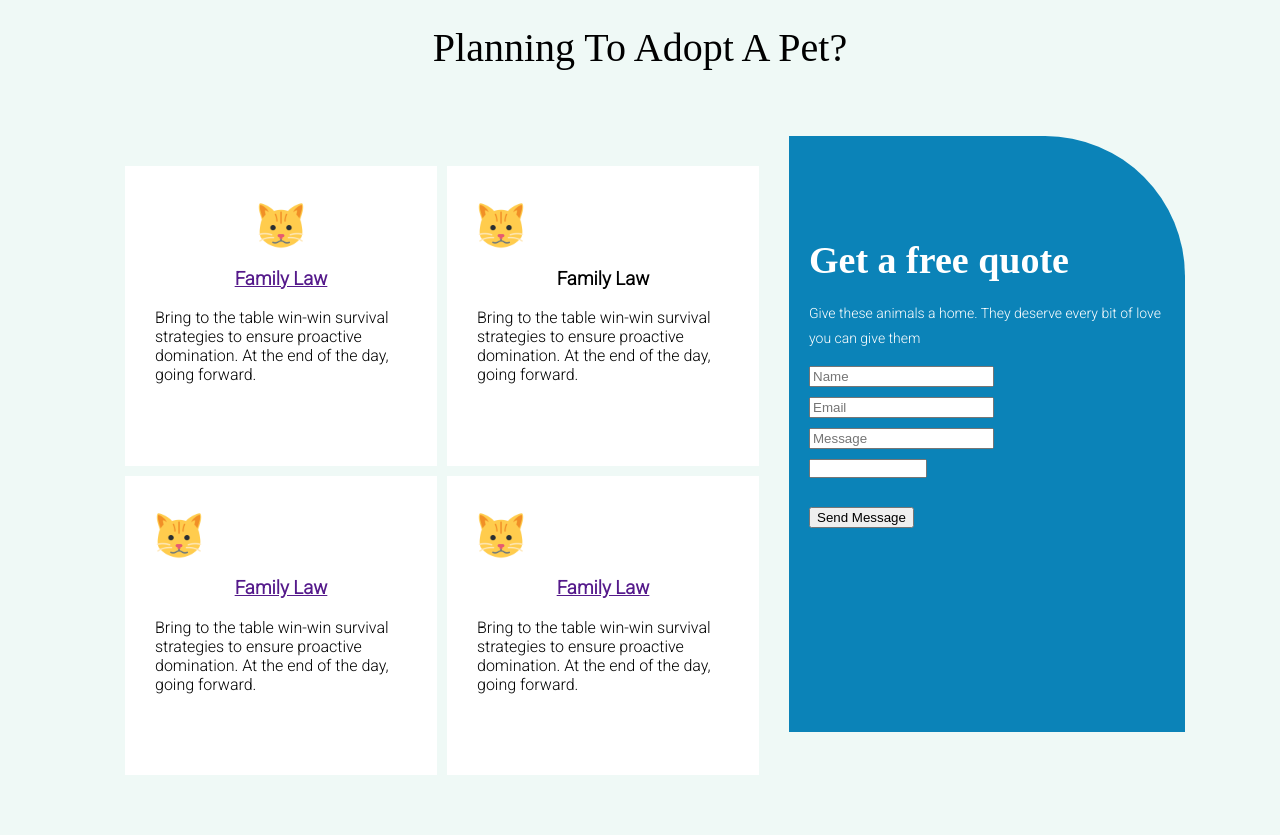
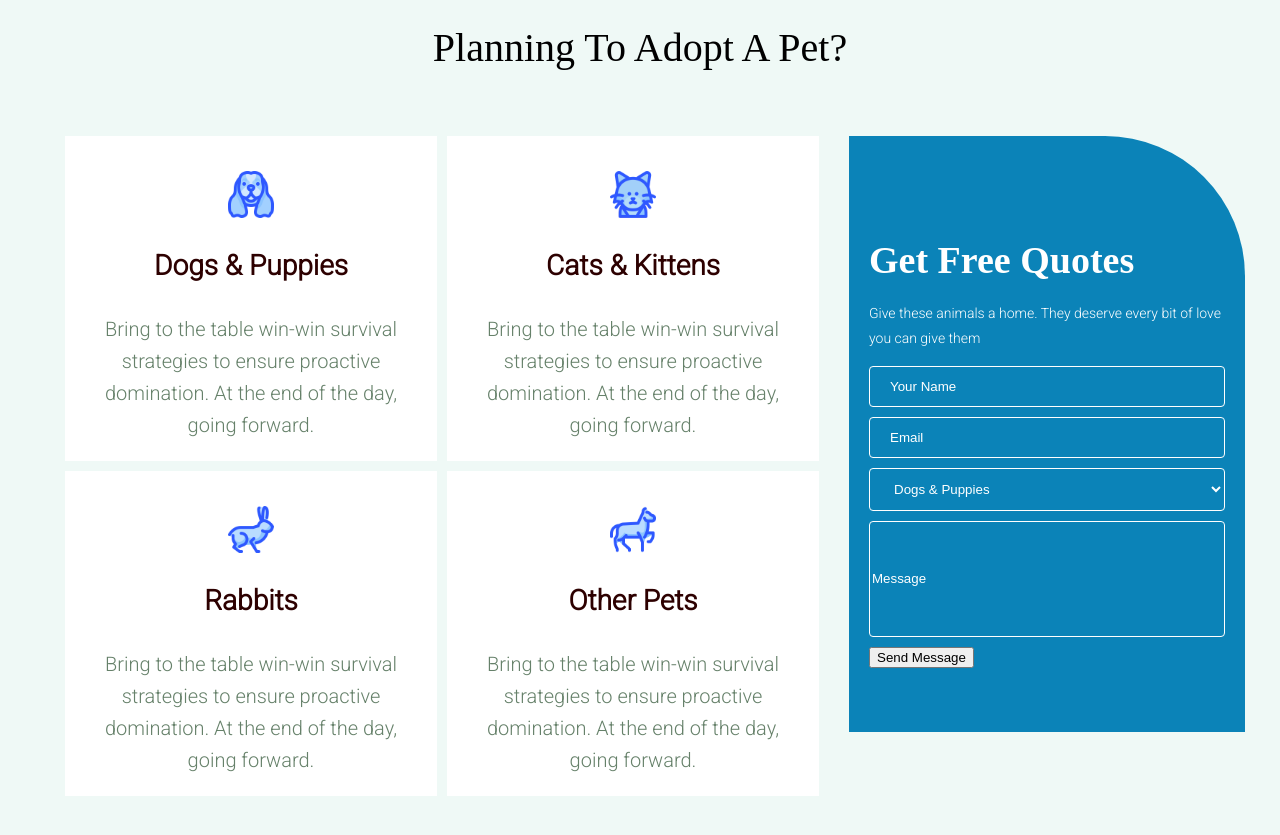
Before and after one commit to margaretboye/four-paws, a plain HTML site: page index.html in a window 1280 px wide. Shown: the part 1940-2775 px from the top of the page. Drawn offline with Linux system fonts and the light colour scheme; a web font is replaced by a local one.

Commit message:
This commit will show new changes made to the forms

```diff
--- a/css/styles.css
+++ b/css/styles.css
@@ -54,7 +54,7 @@ body {
 
 }
 
-#logo{
+#logo {
     width: 10%;
 }
 
@@ -63,7 +63,7 @@ body {
     color: black;
 }
 
-.list-items span{
+.list-items span {
     font-size: 18px;
 }
 
@@ -87,8 +87,8 @@ body {
     font-size: 16px;
 }
 
-.head{
-    width:100vw ;
+.head {
+    width: 100vw;
 
 
 }
@@ -99,9 +99,8 @@ body {
     width: 100%;
     height: 12vh;
     background-color: #fff;
-    /* position: fixed; */
-    ;
-    /* overflow: hidden; */
+    /* position: fixed;
+    z-index: 9999; */
 }
 
 .nav-bar-left {
@@ -114,7 +113,7 @@ body {
 .nav-bar-right {
     display: flex;
     align-items: center;
-    align-content: center ;
+    align-content: center;
     margin-left: 20px;
 }
 
@@ -163,7 +162,7 @@ body {
 }
 
 
-.hero{
+.hero {
     background-image: url(../assets/images/bg1.jpg);
     background-size: cover;
     background-position: center;
@@ -172,19 +171,19 @@ body {
     overflow: hidden;
 }
 
-.h1-hero{
+.h1-hero {
     font-size: 70px;
     margin: 0;
     color: #0B83B8;
 }
 
-.p-hero{
+.p-hero {
     font-size: 22px;
     color: #0B83B8;
 }
 
 
-#call span{
+#call span {
     border-bottom-width: 1px;
     border-bottom-style: dotted;
     border-bottom-color: #0B83B8;
@@ -192,7 +191,7 @@ body {
 
 }
 
-.hero-text{
+.hero-text {
     display: flex;
     flex-direction: column;
     margin-left: 30px;
@@ -200,11 +199,11 @@ body {
     padding-top: 80px;
 }
 
-.sec{
+.sec {
     padding: 120px 0;
 }
 
-#para{
+#para {
     font-size: 18px;
     color: #6B5A5A;
     font-weight: 300;
@@ -212,40 +211,40 @@ body {
     margin-bottom: 40px
 }
 
-.sec h2{
+.sec h2 {
     font-size: 40px;
 }
 
-.sec h3{
+.sec h3 {
     font-size: 24px;
 }
 
-#para p{
+#para p {
     font-size: 16px;
     line-height: 1.8;
     color: rgb(33, 37, 41);
     font-weight: 400;
 }
 
-#ceo span{
+#ceo span {
     font-size: 14px;
     font-weight: 400;
 }
 
-.container{
+.container {
     max-width: 1140px;
     /* height: 669px; */
     margin-right: auto;
     margin-left: auto;
 }
 
-.sub-container{
+.sub-container {
     display: flex;
     height: 669px;
     /* position: relative; */
 }
 
-.adopt-me{
+.adopt-me {
     margin: 0 0 0 95px;
 
 }
@@ -255,14 +254,14 @@ body {
 
 }
 
-.adopt-me img{
+.adopt-me img {
     width: 451px;
-height: 659px ;
+    height: 659px;
     border-radius: 140px 0 0 0;
 
 }
 
-.experience{
+.experience {
     background: #0B83B8;
     position: absolute;
     right: 2px;
@@ -274,7 +273,7 @@ border-radius: 140px 0 0 0;
 }
 
 
-.experience span{
+.experience span {
     font-size: 76px;
     font-weight: 900;
     line-height: 1;
@@ -284,7 +283,7 @@ border-radius: 140px 0 0 0;
 
 }
 
-.experience-p{
+.experience-p {
     font-size: 18px;
     padding: 0 19px;
     margin: 0;
@@ -293,16 +292,16 @@ color: #fff;
     line-height: 1.4;
 }
 
-.img-text{
+.img-text {
     margin: 0 0 0 95px;
 }
 
-.sec-1{
+.sec-1 {
     padding: 120px 0;
     background-color: rgba(216, 240, 233, 0.4);
 }
 
-.sec1-p{
+.sec1-p {
     text-align: center;
     font-weight: 300;
     line-height: 1.4;
@@ -310,29 +309,38 @@ line-height: 1.4;
     margin: 0 0 60px 0;
 }
 
-.grid-container{
+.grid-container {
     display: grid;
-    grid-template-columns: 312px 312px;
+    grid-template-columns: 1fr 1fr;
     row-gap: 10px;
     column-gap: 10px;
-    margin: 30px;
+    margin: 0 30px 30px 30px;
 }
 
 .test-div {
     text-align: center;
 }
 
-.animal-h3{
+.animal-h3 {
     text-align: center;
+
 }
 
-.sub-container{
+.animal-p {
+    text-align: center;
+    color: #66816A;
+    font-size: 20px;
+    font-weight: 300;
+    line-height: 1.6;
+}
+
+.sub-container {
     display: flex;
     margin: auto;
     justify-content: center;
 }
 
-.form-head h3{
+.form-head h3 {
     color: #fff;
     font-size: 38px;
     font-weight: 600;
@@ -340,18 +348,19 @@ line-height: 1.4;
     margin-bottom: 5px;
 }
 
-.form-head p{
+.form-head p {
     color: #fff;
     font-size: 14px;
     line-height: 1.8;
 }
 
-.form-div{
+.form-div {
     width: 356px;
     height: 516px;
     background-color: #0B83B8;
-    border-radius: 0 140px 0 0 ;
+    border-radius: 0 140px 0 0;
     padding: 60px 20px 20px 20px;
+    /* margin-left: 50px; */
 }
 
 /* .form-style input{
@@ -359,31 +368,94 @@ line-height: 1.4;
     width: 100%;
     background-color: #0B83B8;
     /* border: 1px solid rgba(251, 198, 20, 0.2); */
-    /* color: #fff; */
-*/
+/* color: #fff;
+    }*/
 
-#pets {
+/* #pets {
     height: 55px;
      /* #FBC614; */
-    width: 100%;
-}
+/* width: 100%; */
+/* }  */
 
-.test{
+.test {
     display: flex;
     flex-direction: column;
 }
 
-.form-items{
+.form-items {
     margin-bottom: 10px;
 }
 
-input [type=text], select{
+
+
+.animals-sec {
+    background: #fff;
+    padding: 35px 30px 0;
+    width: 312px;
+    height: 290px;
+    /* display: flex;
+    flex-direction: column; */
+}
+
+.animals-sec a {
+    text-decoration: none;
+    color: #2d0000;
+    font-size: 24px;
+    line-height: 1.4;
+    font-weight: 400;
+}
+
+.test-div img {
+    width: 15%;
+}
+
+#cat-icon {
+    color: #2E58FF;
+}
+
+/* input[type=text] */
+#name {
+    width: 100%;
+    padding: 12px 20px;
+    box-sizing: border-box;
+    border: 1px solid #fff;
+    border-radius: 4px;
+    background-color: #0B83B8;
     color: #fff;
 }
 
-.animals-sec{
-    background: #fff;
-    padding: 35px 30px 0;
-    /* display: flex;
-    flex-direction: column; */
+#email-form {
+    width: 100%;
+    padding: 12px 20px;
+    box-sizing: border-box;
+    border: 1px solid #fff;
+    border-radius: 4px;
+    background-color: #0B83B8;
+    color: #fff;
 }
+
+#message {
+    height: 116px;
+    resize: none;
+    width: 100%;
+    /* padding: 0 20px; */
+    box-sizing: border-box;
+    border: 1px solid #fff;
+    border-radius: 4px;
+    background-color: #0B83B8;
+    color: #fff;
+}
+
+::placeholder {
+    color: #fff;
+}
+
+#pets {
+    width: 100%;
+    padding: 12px 20px;
+    box-sizing: border-box;
+    border: 1px solid #fff;
+    border-radius: 4px;
+    background-color: #0B83B8;
+    color: #fff;
+}
--- a/index.html
+++ b/index.html
@@ -13,10 +13,15 @@
     <!-- link below is for my google font used -->
     <link href="https://fonts.googleapis.com/css2?family=Baskervville&family=Roboto:wght@300&display=swap"
         rel="stylesheet">
+        <!-- link below is favicon for cat icons -->
     <link rel="apple-touch-icon" sizes="180x180" href="/apple-touch-icon.png">
     <link rel="icon" type="image/png" sizes="32x32" href="/favicon-32x32.png">
     <link rel="icon" type="image/png" sizes="16x16" href="/favicon-16x16.png">
     <link rel="manifest" href="/site.webmanifest">
+    <!-- <a href="https://www.freepik.com/search">Icon by Vitaly Gorbachev</a>
+     <a href="https://www.flaticon.com/free-icons/wild-animals" title="wild animals icons">Wild animals icons created by Vitaly Gorbachev - Flaticon</a>-->
+    <!-- <a href="https://www.freepik.com/search#uuid=ed2a08ee-6827-4838-826b-9ab6c6d55742">Icon by Vitaly Gorbachev</a>
+     <a href="https://www.flaticon.com/free-icons/horse" title="horse icons">Horse icons created by Vitaly Gorbachev - Flaticon</a> -->
 </head>
 
 <body>
@@ -98,32 +103,40 @@
                     <div class="grid-container">
                         <div class="animals-sec">
                             <div class="test-div">
-                                <img src="./assets/icons/favicon.ico" alt="">
+                                <img src="./assets/icons/dog-icon.png" alt="">
                             </div>
                             <a href="">
-                                <h3 class="animal-h3">Family Law</h3>
+                                <h3 class="animal-h3">Dogs & Puppies</h3>
                             </a>
                             <p class="animal-p">Bring to the table win-win survival strategies to ensure proactive domination. At the end
                                 of the day, going forward.</p>
                         </div>
                         <div class="animals-sec">
-                            <img src="./assets/icons/favicon.ico" alt="">
-                            <h3 class="animal-h3">Family Law</h3>
-                            <p class="animal-p">Bring to the table win-win survival strategies to ensure proactive domination. At the end
-                                of the day, going forward.</p>
-                        </div>
-                        <div class="animals-sec">
-                            <img src="./assets/icons/favicon.ico" alt="">
+                            <div class="test-div">
+                                <img id="cat-icon" src="./assets/icons/cat-icon2.png" alt="">
+                            </div>
                             <a href="">
-                                <h3 class="animal-h3">Family Law</h3>
+                                <h3 class="animal-h3">Cats & Kittens</h3>
                             </a>
                             <p class="animal-p">Bring to the table win-win survival strategies to ensure proactive domination. At the end
                                 of the day, going forward.</p>
                         </div>
                         <div class="animals-sec">
-                            <img src="./assets/icons/favicon.ico" alt="">
+                            <div class="test-div">
+                                <img src="./assets/icons/rabbit.png" alt="">
+                            </div>
                             <a href="">
-                                <h3 class="animal-h3">Family Law</h3>
+                                <h3 class="animal-h3">Rabbits</h3>
+                            </a>
+                            <p class="animal-p">Bring to the table win-win survival strategies to ensure proactive domination. At the end
+                                of the day, going forward.</p>
+                        </div>
+                        <div class="animals-sec">
+                            <div class="test-div">
+                                <img src="./assets/icons/horse.png" alt="">
+                            </div>
+                            <a href="">
+                                <h3 class="animal-h3">Other Pets</h3>
                             </a>
                             <p class="animal-p">Bring to the table win-win survival strategies to ensure proactive domination. At the end
                                 of the day, going forward.</p>
@@ -132,20 +145,17 @@
                     <div>
                         <div class="form-div">
                             <div class="form-head">
-                                <h3 class="Baskervville-regular">Get a free quote</h3>
-                                <p class="animal-p">Give these animals a home. They deserve every bit of love you can give them</p>
+                                <h3 class="Baskervville-regular">Get Free Quotes</h3>
+                                <p class="form-p">Give these animals a home. They deserve every bit of love you can give them</p>
                             </div>
                             <div>
                                 <form class="form-style" action="">
                                     <div class="test">
                                         <div class="form-items">
-                                            <input type="text" id="name" name="fname" placeholder="Name">
+                                            <input type="text" id="name" name="fname" placeholder="Your Name">
                                         </div>
                                         <div class="form-items">
-                                            <input type="text" id="email" name="fname" placeholder="Email">
-                                        </div>
-                                        <div class="form-items">
-                                            <input type="text" id="message" name="fname" placeholder="Message"><br>
+                                            <input type="text" id="email-form" name="fname" placeholder="Email">
                                         </div>
                                         <div class="form-items">
                                             <select id="pets" name="pets">
@@ -153,7 +163,10 @@
                                                 <option value="saab">Cats & Kittens</option>
                                                 <option value="fiat">Rabbits</option>
                                                 <option value="audi">Other pets</option>
-                                            </select><br><br>
+                                            </select><br>
+                                        </div>
+                                        <div class="form-items">
+                                            <input type="text" id="message" name="fname" placeholder="Message"><br>
                                         </div>
                                         <div>
                                             <input type="submit" value="Send Message">
```
Also changed, not shown: assets/icons/cat-icon.png (added), assets/icons/cat-icon2.png (added), assets/icons/dog-icon.png (added), assets/icons/horse.png (added), assets/icons/rabbit.png (added). Lines whose indentation alone changed are shown as unchanged.
